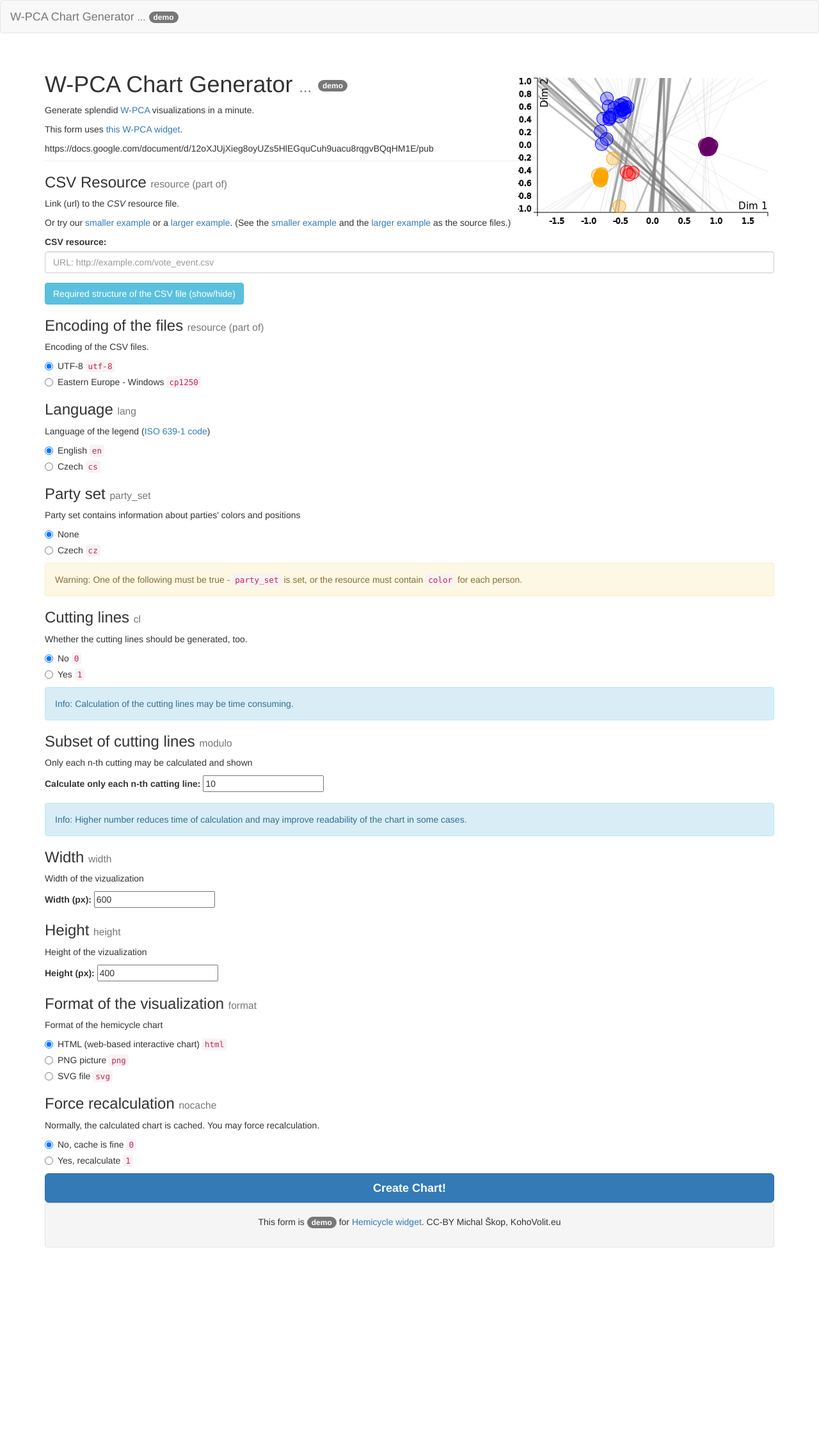
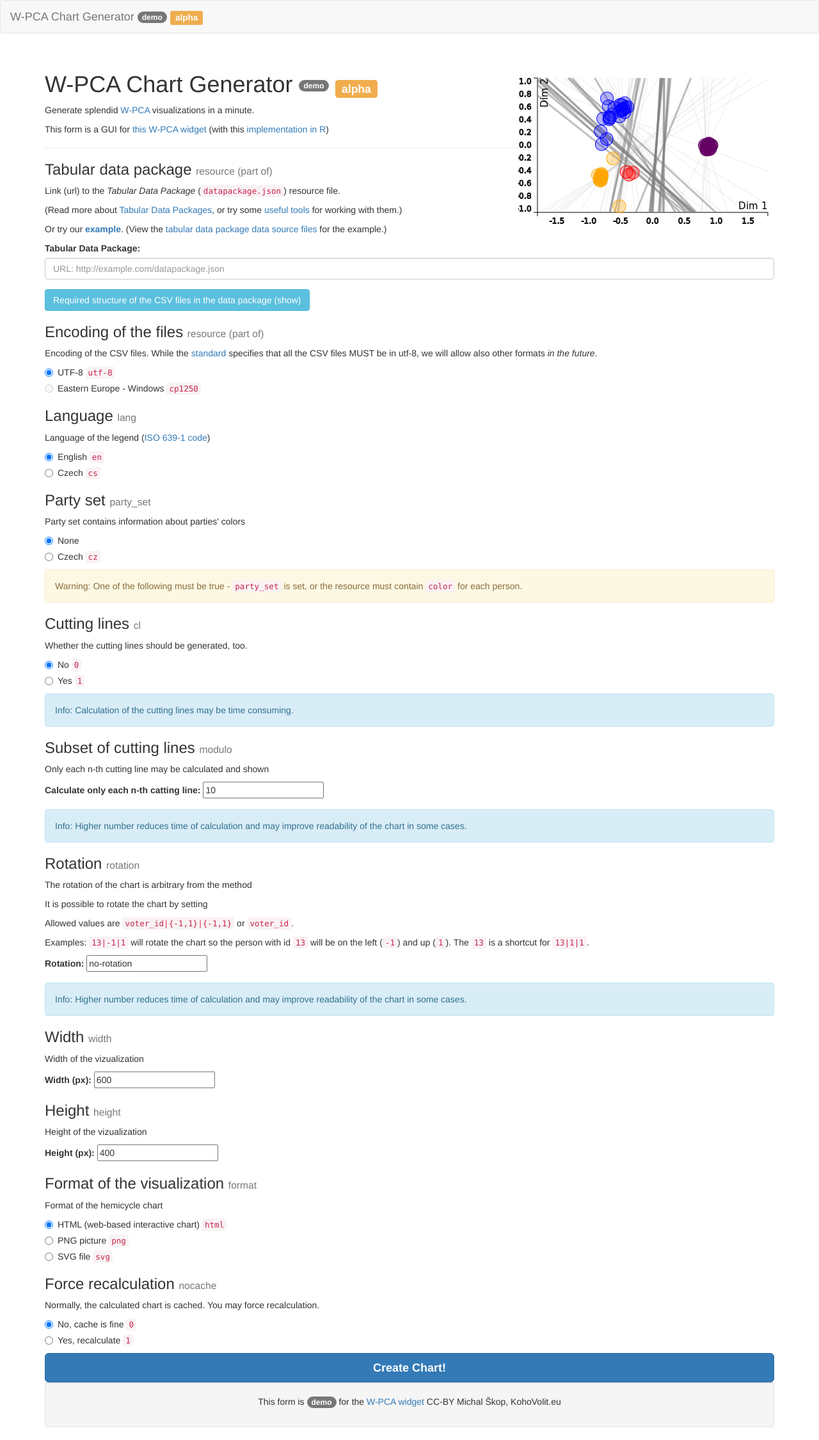
Before and after one commit to KohoVolit/widget-wpca, a PHP site: page /demo/form.html in a window 1280 px wide. Shown: the whole page at 64% size. Before the commit the page ends 1970 px from the top, so only its background shows below. Run offline with PHP 8.4, Linux system fonts and the light colour scheme; some libraries are stand-ins or nearby versions.

Commit message:
description of csvs

```diff
--- a/demo/form.html
+++ b/demo/form.html
@@ -1,14 +1,14 @@
 <!DOCTYPE html>
 <html lang="en">
-
+<head>
     <meta charset="utf-8">
-    <title>Generate Hemicycle Chart for a single vote event</title>
+    <title>Generate W-PCA chart</title>
 	<meta name="viewport" content="width=device-width, initial-scale=1.0">
     <meta name="description" content="Generator of WPCA Charts">
     <meta name="author" content="Michal Škop">
 
-    <link rel="stylesheet" href="//maxcdn.bootstrapcdn.com/bootswatch/3.2.0/cosmo/bootstrap.min.css" />
-    <!--<link rel="stylesheet" href="https://maxcdn.bootstrapcdn.com/bootstrap/3.3.2/css/bootstrap.min.css">-->
+    <link rel="stylesheet" href="//maxcdn.bootstrapcdn.com/bootswatch/3.3.1/cosmo/bootstrap.min.css" />
+   <!--<link rel="stylesheet" href="https://maxcdn.bootstrapcdn.com/bootstrap/3.3.2/css/bootstrap.min.css">-->
     <script src="https://code.jquery.com/jquery-1.11.2.min.js"></script>
     <script src="https://maxcdn.bootstrapcdn.com/bootstrap/3.3.2/js/bootstrap.min.js"></script>
 
@@ -37,38 +37,28 @@
         });
         $(function() {
             $("#example-1").click(function() {
-                $("#resource").val($('#example-1-link').prop('href'));
+                $("#resource").val($('#example-1-link').prop('title'));
 
                 $("#resource").select();
                 $('input[name="file-encoding"][value="utf-8"]').prop('checked', true);
+                $('input[name="party_set"][value="cz"]').prop('checked', true);
                 setTimeout(function() {
                     $('html, body').animate({
                         scrollTop: $("#submit").offset().top
                     }, 2000);
                 }, 1000);
             });
-            /*$("#example-2").click(function() {
-                $("#resource").val($('#example-2-link').prop('href'));
-                $('input[name="party_set"][value="cz"]').prop('checked', true);
-                $('#orloj_rows').val(2);
-
-                $("#resource").select();
-                $('input[name="file-encoding"][value="utf-8"]').prop('checked', true);
-                setTimeout(function() {
-                    $('html, body').animate({
-                        scrollTop: $("#submit").offset().top
-                    }, 2000);
-                }, 1000);
-            });*/
+            window.onunload = function(){};
         });
     </script>
-
+</head>
+<body>
 
     <nav class="navbar navbar-default">
         <div class="container-fluid">
             <div class="navbar-header">
               <a class="navbar-brand" href="#">
-                W-PCA Chart Generator <small>...</small> <span class="badge bg-info">demo</span>
+                W-PCA Chart Generator <small></small> <span class="badge bg-info">demo</span> <span class="label label-warning">alpha</span>
               </a>
             </div>
         </div>
@@ -78,56 +68,39 @@
         <div class="pull-right">
             <img src="https://raw.githubusercontent.com/KohoVolit/widget-wpca/master/examples/scatterplot-chart.png" alt="Hemicycle example"/>
          </div>
-         <h1>W-PCA Chart Generator <small>...</small> <span class="badge bg-info">demo</span></h1>
-         <p>Generate splendid <a href="https://gist.github.com/michalskop/8514867">W-PCA</a> visualizations in a minute.</p>
-         <p>This form uses <a href="https://github.com/KohoVolit/widget-wpca">this W-PCA widget</a>.</p>  https://docs.google.com/document/d/12oXJUjXieg8oyUZs5HlEGquCuh9uacu8rqgvBQqHM1E/pub
+         <h1>W-PCA Chart Generator <small></small> <span class="badge bg-info">demo</span> <small><span class="label label-warning">alpha</span></small></h1>
+         <p>Generate splendid <a href="https://docs.google.com/document/d/12oXJUjXieg8oyUZs5HlEGquCuh9uacu8rqgvBQqHM1E/pub">W-PCA</a> visualizations in a minute.</p>
+         <p>This form is a GUI for <a href="https://github.com/KohoVolit/widget-wpca">this W-PCA widget</a> (with this <a href="https://gist.github.com/michalskop/8514867">implementation in R</a>)</p>
      </div>
 
      <form action="../widget.php" id="wpca-form">
 
         <!-- resource -->
-        <h3>CSV Resource <small>resource (part of)</small></h3>
-        <p>Link (url) to the <em>CSV</em> resource file.
-        <p> Or try our <a id="example-1">smaller example</a> or a <a id="example-2">larger example</a>. (See the <a href="../examples/single_vote_event3.csv" id="example-1-link">smaller example</a> and the <a href="../examples/single_vote_event2.csv" id="example-2-link">larger example</a> as the source files.)</p>
+        <h3>Tabular data package <small>resource (part of)</small></h3>
+        <p>Link (url) to the <em>Tabular Data Package</em> (<code>datapackage.json</code>) resource file. <p>
+        (Read more about <a href="http://dataprotocols.org/tabular-data-package/">Tabular Data Packages</a>, or try some <a href="http://data.okfn.org/tools">useful tools</a> for working with them.)
+        <p> Or try our <a id="example-1"><strong>example</strong></a>. (View the <a href="http://data.okfn.org/tools/view?url=http%3A%2F%2Ftest.kohovolit.sk%2Fm%2Fdev%2Fwidget-wpca%2Fexamples%2Fdatapackage.json" title="http://test.kohovolit.sk/m/dev/widget-wpca/examples/datapackage.json" id="example-1-link">tabular data package data source files</a> for the example.)
         <div class="form-group">
-            <label for="resource">CSV resource: </label>
-            <input type="text" class="form-control" name="resource" id="resource" placeholder="URL: http://example.com/vote_event.csv">
+            <label for="resource">Tabular Data Package: </label>
+            <input type="text" class="form-control" name="resource" id="resource" placeholder="URL: http://example.com/datapackage.json">
         </div>
-        <a class="btn btn-info" data-toggle="collapse" href="#csv-structure" aria-expanded="false" aria-controls="csv-structure">Required structure of the CSV file (show/hide) </a>
-        <div class="collapse" id="csv-structure">
-            <p class="alert alert-warning">Warning: The CSV file MUST contains columns <code>name</code>, <code>party</code> and <code>option_meaning</code>.<br> <code>option_meaning</code> can only have values <code>for</code>, <code>against</code> or <code>neutral</code>,<br><code>color</code> is a html color,<br> <code>position</code> should be a number in <code>[-100, 100]</code> positioning parties from left to right on the visualization (within people who voted equally).</p>
-            <table class="table">
-                <caption>Example of the CSV file (in <em>table view</em>):</caption>
-                <thead>
-                    <tr><th>name</th><th>party</th><th>option_meaning</th><th><em>color</em></th><th><em>position</em></th><th><em>description</em></th></tr>
-                </thead>
-                <tbody>
-                    <tr><td>Michelle</td><td>Fairies</td><td>for</td><td>pink</td><td>-50</td><td>Yes, whatever</td></tr>
-                    <tr><td>Nico</td><td>Pirates</td><td>against</td><td>#000000</td><td>33</td><td>No!</td></tr>
-                    <tr><td> ... </td></tr>
-                </tbody>
-            </table>
-            <p>Example of the actual CSV file (mind the mandatory <code>,</code> as the separator):</p>
-            <p><code>name,party,option_meaning,color,position,description<br/>
-                Michelle,Fairies,for,pink,-50,"Yes, whatever"<br/>
-                Nico,Pirates,against,#000000,33,No!<br/>
-                ...
-            </code></p>
-            <p class="alert alert-warning">Warning: One of the following must be true -  <code>party_set</code> is set, or the resource must contain <code>color</code> and <code>position</code> for each person.</p>
-        </div>
+
+        <a class="btn btn-info" data-toggle="modal" data-target="#csv-structure">Required structure of the CSV files in the data package (show) </a>
+
+
         <!-- /resource -->
 
         <!-- encoding -->
         <h3>Encoding of the files <small>resource (part of)</small></h3>
-        <p>Encoding of the CSV files.</p>
+        <p>Encoding of the CSV files. While the <a href="http://dataprotocols.org/tabular-data-package/#csv-files">standard</a> specifies that all the CSV files MUST be in utf-8, we will allow also other formats <em>in the future</em>.</p>
         <div class="radio">
           <label>
             <input type="radio" name="file-encoding" id="encoding1" value="utf-8" checked> UTF-8 <code>utf-8</code>
           </label>
         </div>
-        <div class="radio">
+        <div class="radio disabled">
           <label>
-            <input type="radio" name="file-encoding" id="encoding2" value="cp1250">
+            <input type="radio" name="file-encoding" id="encoding2" value="cp1250" disabled>
             Eastern Europe - Windows <code>cp1250</code>
           </label>
         </div>
@@ -152,7 +125,7 @@
 
         <!-- party_set -->
         <h3>Party set <small>party_set</small></h3>
-        <p>Party set contains information about parties' colors and positions</p>
+        <p>Party set contains information about parties' colors</p>
         <div class="radio">
           <label>
             <input type="radio" name="party_set" id="party_set1" value="" checked> None
@@ -185,13 +158,26 @@
 
         <!-- modulo -->
         <h3>Subset of cutting lines <small>modulo</small></h3>
-        <p>Only each n-th cutting may be calculated and shown</p>
+        <p>Only each n-th cutting line may be calculated and shown</p>
         <div class="form-group">
             <label for="modulo">Calculate only each n-th catting line: </label>
             <input type="number" id="modulo" name="modulo" value="10">
         </div>
         <p class="alert alert-info">Info: Higher number reduces time of calculation and may improve readability of the chart in some cases.</p>
         <!-- /modulo -->
+
+        <!-- rotation -->
+        <h3>Rotation <small>rotation</small></h3>
+        <p>The rotation of the chart is arbitrary from the method
+        <p>It is possible to rotate the chart by setting
+        <p>Allowed values are <code>voter_id|{-1,1}|{-1,1}</code> or <code>voter_id</code>.
+        <p>Examples: <code>13|-1|1</code> will rotate the chart so the person with id <code>13</code> will be on the left (<code>-1</code>) and up (<code>1</code>). The <code>13</code> is a shortcut for <code>13|1|1</code>.
+        <div class="form-group">
+            <label for="modulo">Rotation: </label>
+            <input type="text" id="rotation" name="rotation" value="no-rotation">
+        </div>
+        <p class="alert alert-info">Info: Higher number reduces time of calculation and may improve readability of the chart in some cases.</p>
+        <!-- /rotation -->
 
         <!-- width -->
         <h3>Width <small>width</small></h3>
@@ -255,9 +241,58 @@
      <footer>
         <div class="container">
             <div class="well">
-                <p class="text-center">This form is <span class="badge bg-info">demo</span> for <a href="https://github.com/KohoVolit/widget-hemicycle/">Hemicycle widget</a>. CC-BY Michal Škop, KohoVolit.eu</p>
+                <p class="text-center">This form is <span class="badge bg-info">demo</span> for the <a href="https://github.com/KohoVolit/widget-wpca">W-PCA widget</a> CC-BY Michal Škop, KohoVolit.eu</p>
             </div>
         </div>
      </footer>
 
+      <!-- Modal -->
+        <div class="modal faid" id="csv-structure" tabindex="-1" role="dialog" aria-labelledby="myModalLabel" aria-hidden="true">
+          <div class="modal-dialog">
+            <div class="modal-content">
+              <div class="modal-header">
+                <button type="button" class="close" data-dismiss="modal" aria-label="Close"><span aria-hidden="true">&times;</span></button>
+                <h4 class="modal-title" id="myModalLabel">Structure of the CSV files</h4>
+              </div>
+              <div class="modal-body">
+                <p>There MUST be (at least) 3 CSV files in the <em>tabular data package</em>. See <a href="http://data.okfn.org/tools/view?url=http%3A%2F%2Ftest.kohovolit.sk%2Fm%2Fdev%2Fwidget-wpca%2Fexamples%2Fdatapackage.json">the example</a>.
+                <h3>Info about people <small>people.csv</small></h3>
+                <p><em>people.csv</em> MUST contain following columns: <code>id</code>, <code>name</code> and <code>party</code>
+                <p>Example:
+                <pre>id,name,party
+1,Michelle,Fairies
+2,Nico,Pirates
+...</pre>
+                <p>If <code>party_set</code> is not specified, it MUST to contain also (a html) <code>color</code>.
+                <p>Example:
+                <pre>id,name,party,color
+1,Michelle,Fairies,pink
+2,Nico,Pirates,#000
+...</pre>
+                <h3>Info about vote events (divisions) <small>vote_events.csv</small></h3>
+                <p><em>vote_events.csv</em> MUST contain following columns: <code>id</code>, <code>motion:name</code>, <code>start_date</code>.
+                <p>Example:
+                <pre>id,motion:name,start_date
+13,"Legalization of cannabis",2015-10-10
+14,"General referendum",2015-11-11
+...</pre>
+                <h3>Actual votes <small>votes.csv</small></h3>
+                <p><em>votes.csv</em> MUST contain following columns: <code>voter_id</code>, <code>vote_event_id</code>, <code>option</code>.
+                <p>Allowed options are <code>yes</code>, <code>no</code>, <code>abstain</code>, <code>absent</code>, <code>not voting</code> and <code>paired</code> (see the <a href="http://www.popoloproject.com/specs/vote.html">standard</a>)
+                <p>Example:
+                <pre>voter_id,vote_event_id,option
+1,13,abset
+2,13,yes
+1,14,yes
+2,14,"not voting"
+...</pre>
+<p class="alert alert-info">Info: The CSV files may contain any other columns, but they are not used during the calculation</p>
+              </div>
+              <div class="modal-footer">
+                <button type="button" class="btn btn-default" data-dismiss="modal">Close</button>
+              </div>
+            </div>
+          </div>
+        </div>
+ </body>
 </html>
--- a/widget.php
+++ b/widget.php
@@ -89,7 +89,7 @@ if ($cache) {
     }
 
     // rotation
-    if (isset($_GET['rotation'])) {
+    if (isset($_GET['rotation']) and ($_GET['rotation'] != 'no-rotation') and ($_GET['rotation'] != '')) {
         $ar = explode('|',$_GET['rotation']);
         if (count($ar) == 1) {
             $ar[1] = 1;
```
